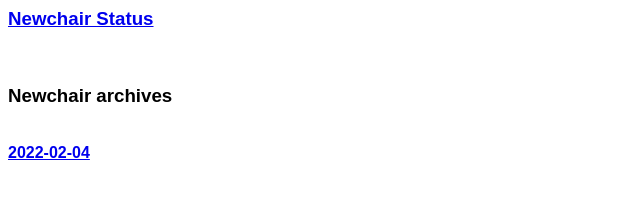
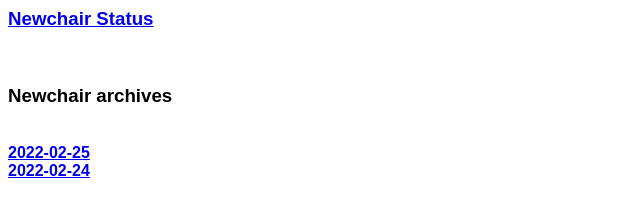
Before and after one commit to forevertoocat/newchair, a plain HTML site: page index.html in a window 1280 px wide. Shown: the whole page, without its empty margins (0-640 px from the left). Drawn offline with Linux system fonts and the light colour scheme.

Commit message:
Update index.html

```diff
--- a/index.html
+++ b/index.html
@@ -8,4 +8,5 @@
 
 <h3>Newchair archives</h3>
 <br>
-<a href="https://drive.google.com/file/d/1XabrwMRErAlQFhSlBYZ08w5rofOllV1h/view?usp=sharing"><b>2022-02-04</b></a>
+<a href="https://drive.google.com/file/d/1lOh308YI1MDoUiUCUgd27dcV9fqLZetr/view?usp=sharing"><b>2022-02-25</b></a><br>
+<a href="https://drive.google.com/file/d/1XabrwMRErAlQFhSlBYZ08w5rofOllV1h/view?usp=sharing"><b>2022-02-24</b></a>
```
